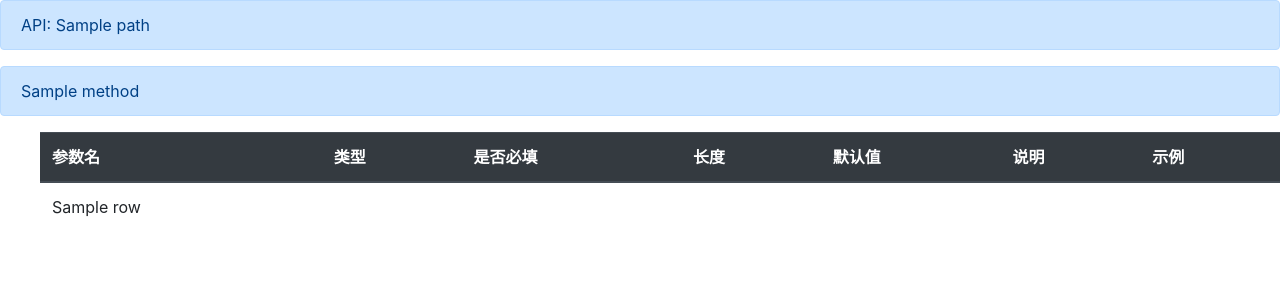
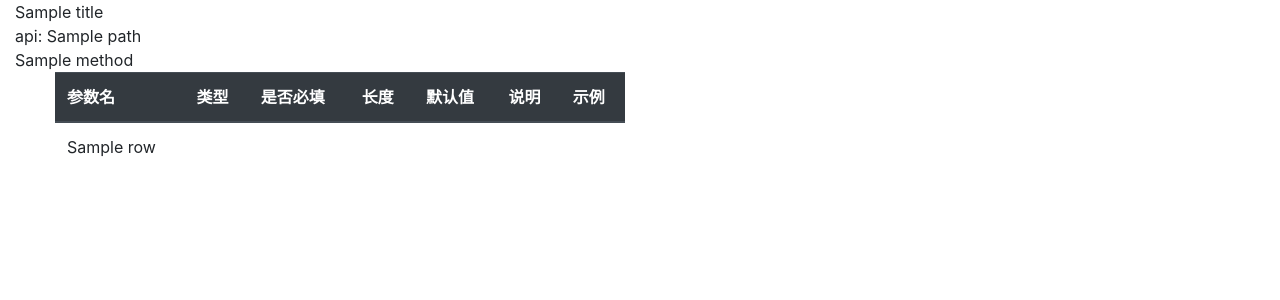
Before and after one commit to freeman20202020/freecloud, a Django app: template freecloud/templates/doc.html in a window 1280 px wide. Shown: the top 300 px of the page. Run offline with Django 3.2, Linux system fonts and the light colour scheme; the template is opened without the code that fills it: most values are stand-ins (such as "Sample title", 1, 10 or a date in 2020); some libraries are stand-ins or nearby versions.

Commit message:
丑了点。。

```diff
--- a/freecloud/common/views.py
+++ b/freecloud/common/views.py
@@ -7,6 +7,7 @@ LOG = get_log_object(__name__)
 
 
 class TestView(BaseView):
+    API_TITLE = "测试接口"
     KWARGS = {
         "name": ("string", "必填", "128", "name", "名称", "name"),
         "age": ("int", "必填", "3", 18, "年龄(0-200)", 18),
--- a/freecloud/engine/base_view.py
+++ b/freecloud/engine/base_view.py
@@ -105,6 +105,7 @@ class _MetaDeco(type):
 
 
 class BaseView(View, metaclass=_MetaDeco):
+    API_TITLE = ""
     KWARGS = {
         # 参数名  默认值  示例  类型  是否必填 长度 说明
         # "name": ("name", "kfc", str, "required", 128, "名称"),
@@ -131,7 +132,7 @@ class BaseView(View, metaclass=_MetaDeco):
 
     def get_doc(self, request):
         l1, l2, l3, l4, l5, l6 = self.get_var_length()
-        doc = dict(path=request.path, method=self.METHOD.upper())
+        doc = dict(path=request.path, method=self.METHOD.upper(), title=self.API_TITLE)
         params = []
         for k, v in self.KWARGS.items():
             print(v)
--- a/freecloud/templates/doc.html
+++ b/freecloud/templates/doc.html
@@ -16,13 +16,16 @@
     <script src="http://cdn.static.runoob.com/libs/bootstrap/3.3.7/js/bootstrap.min.js"></script>
 </head>
 <body>
-
-
-<div class="alert alert-primary" role="alert">
-    API: {{ path }}
+<div class="container-fluid">
+    <div class="row">
+        <div class="col-md-6 col-md-offset-3">
+            <div class="label-primary " role="textbox">
+                {{ title }}
             </div>
-
-<div class="alert alert-primary" role="alert">
+            <div class="label-primary " role="textbox">
+                api: {{ path }}
+            </div>
+            <div class="label-primary" role="textbox">
                 {{ method }}
             </div>
 
@@ -55,5 +58,9 @@
 
 
             </ul>
+        </div>
+    </div>
+</div>
+
 </body>
 </html>
```
Lines whose indentation alone changed are shown as unchanged.
